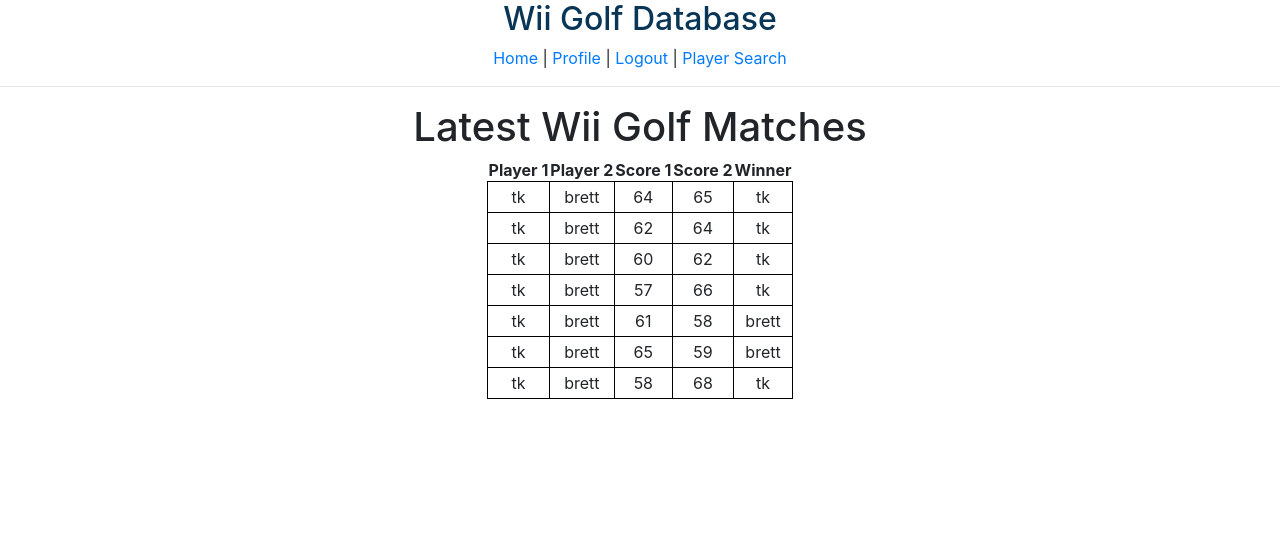
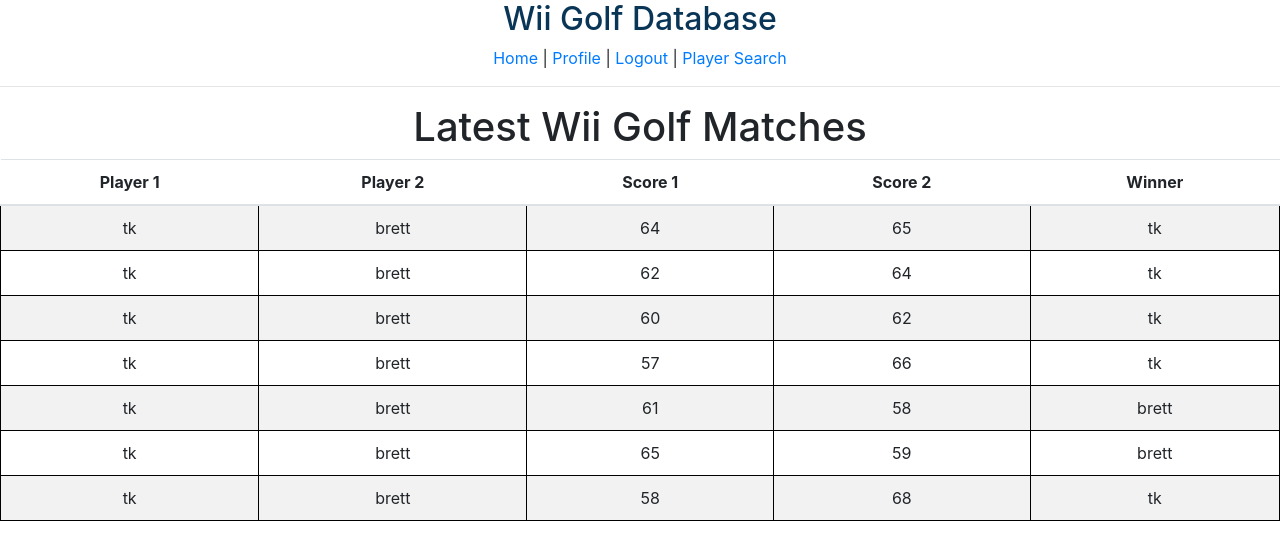
Before and after one commit to tkiley1/golf-stats, a Flask app: page / in a window 1280 px wide. Shown: the top 560 px of the page. Run offline with Flask 2, Linux system fonts and the light colour scheme; the visitor is signed in with stand-in values (Sample User, id 1); data comes from the database, SQL or seed files in the repository; both versions use the stored data as it was after the commit.

Commit message:
UI update

```diff
--- a/templates/home.html
+++ b/templates/home.html
@@ -9,7 +9,7 @@
 }
 </style>
 <h1 style="text-align:center;"> Latest Wii Golf Matches </h1>
-<table style="text-align:center; margin-left: auto; margin-right: auto;">
+<table style="text-align:center; margin-left: auto; margin-right: auto;" class="table table-striped">
 <thead>
 <tr>
 <th> Player 1 </th>
--- a/templates/player.html
+++ b/templates/player.html
@@ -9,7 +9,7 @@
 }
 </style>
 <h1> {{ data[0][0] }}'s Stats</h1>
-<table style="text-align:center; margin-left: auto; margin-right: auto;">
+<table style="text-align:center; margin-left: auto; margin-right: auto;" class="table table-striped">
 <thead>
 <tr>
 <th>Hole:</th>
```
Also changed, not shown: wiigolf.db, 1 other file.
